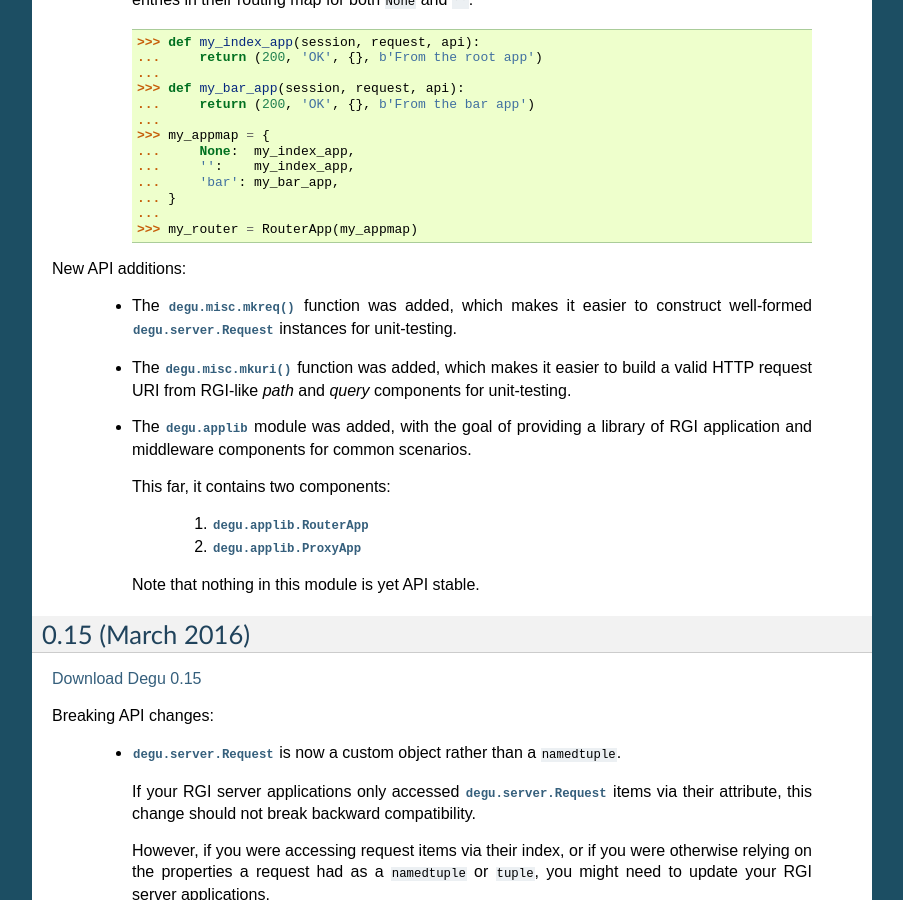
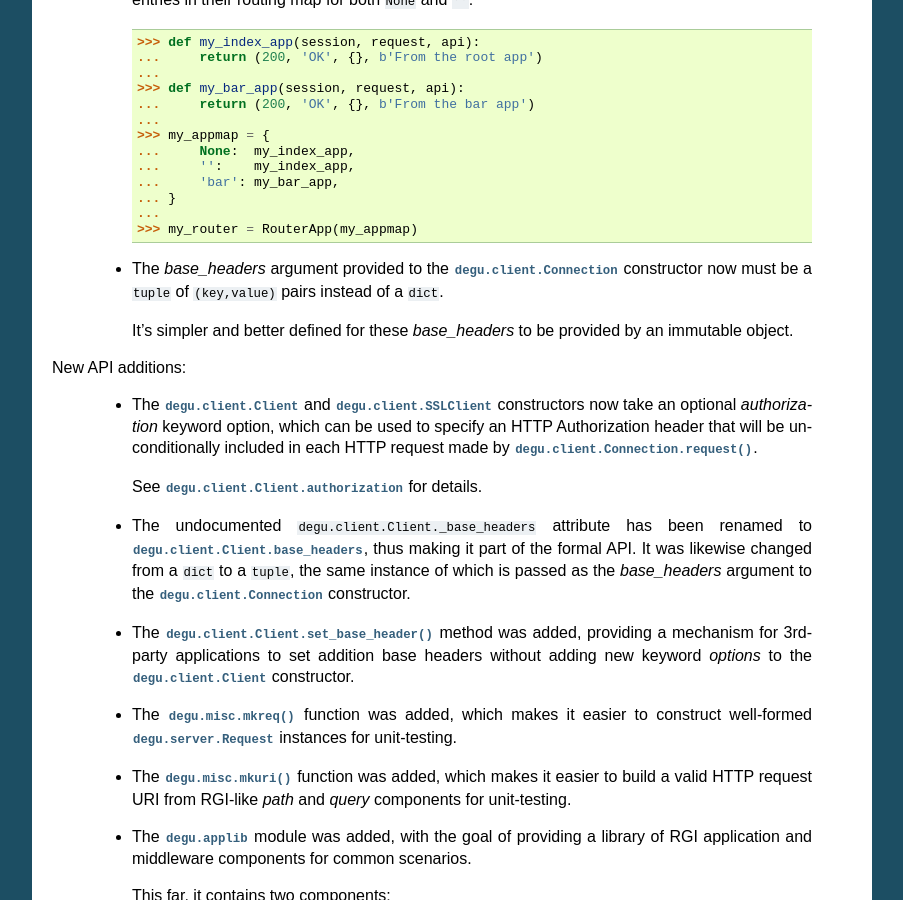
Before and after one commit to json420/degu, a Sphinx documentation site: the page built from doc/changelog.rst, in a window 1280 px wide and 900 px high, scrolled down 2113 px. Shown: the whole window, without its empty margins (198-1101 px from the left). Built offline with Sphinx 7.4.7, drawn with Linux system fonts in a browser that asks for light colours.

Commit message:
More changelog work

```diff
--- a/doc/changelog.rst
+++ b/doc/changelog.rst
@@ -136,8 +136,34 @@ Breaking API changes:
         ...
         >>> my_router = RouterApp(my_appmap)
 
+    *   The *base_headers* argument provided to the
+        :class:`degu.client.Connection` constructor now must be a ``tuple`` of
+        ``(key,value)`` pairs instead of a ``dict``.
+
+        It's simpler and better defined for these *base_headers* to be provided
+        by an immutable object.
+
 
 New API additions:
+
+    *   The :class:`degu.client.Client` and :class:`degu.client.SSLClient`
+        constructors now take an optional *authorization* keyword option, which
+        can be used to specify an HTTP Authorization header that will be
+        unconditionally included in each HTTP request made by
+        :meth:`degu.client.Connection.request()`.
+
+        See :attr:`degu.client.Client.authorization` for details.
+
+    *   The undocumented ``degu.client.Client._base_headers`` attribute has been
+        renamed to :attr:`degu.client.Client.base_headers`, thus making it part
+        of the formal API.  It was likewise changed from a ``dict`` to a
+        ``tuple``, the same instance of which is passed as the *base_headers*
+        argument to the :class:`degu.client.Connection` constructor.
+
+    *   The :meth:`degu.client.Client.set_base_header()` method was added,
+        providing a mechanism for 3rd-party applications to set addition base
+        headers without adding new keyword *options* to the
+        :class:`degu.client.Client` constructor.
 
     *   The :func:`degu.misc.mkreq()` function was added, which makes it easier
         to construct well-formed :class:`degu.server.Request` instances for
```
